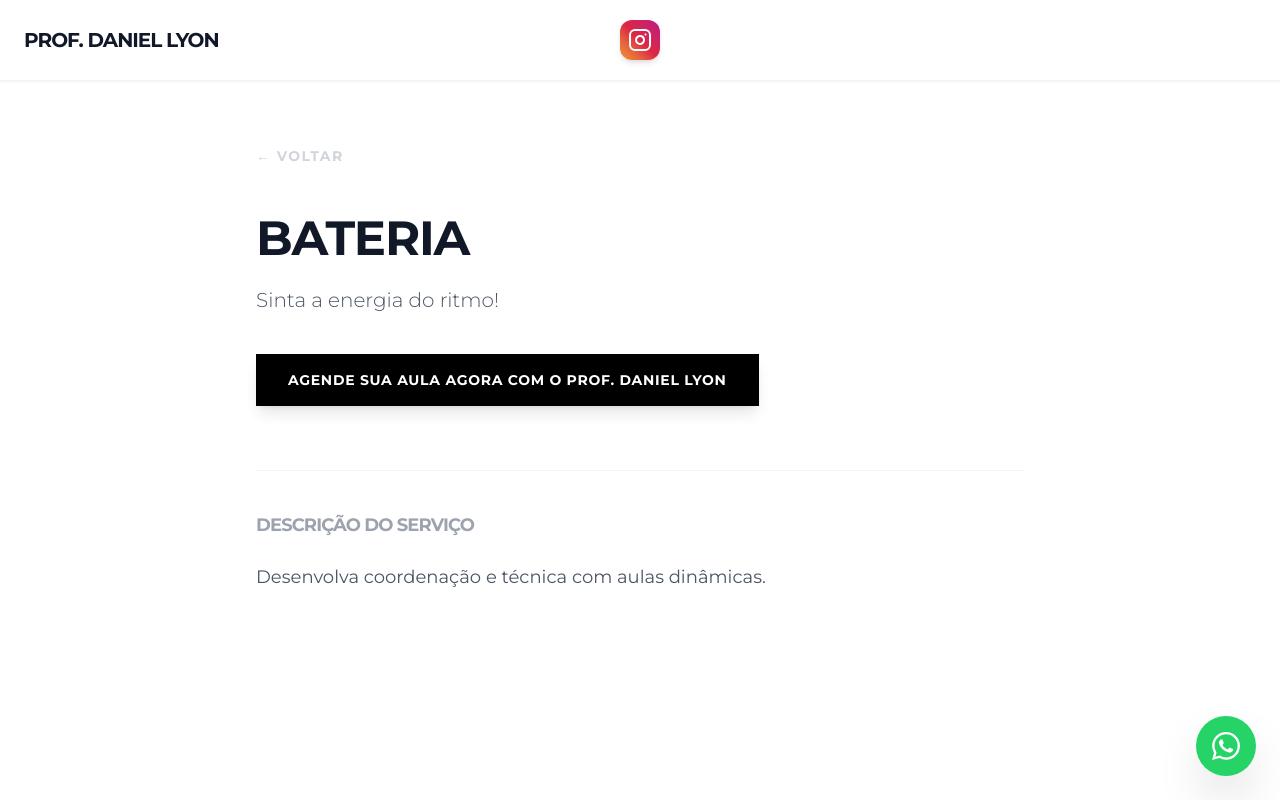
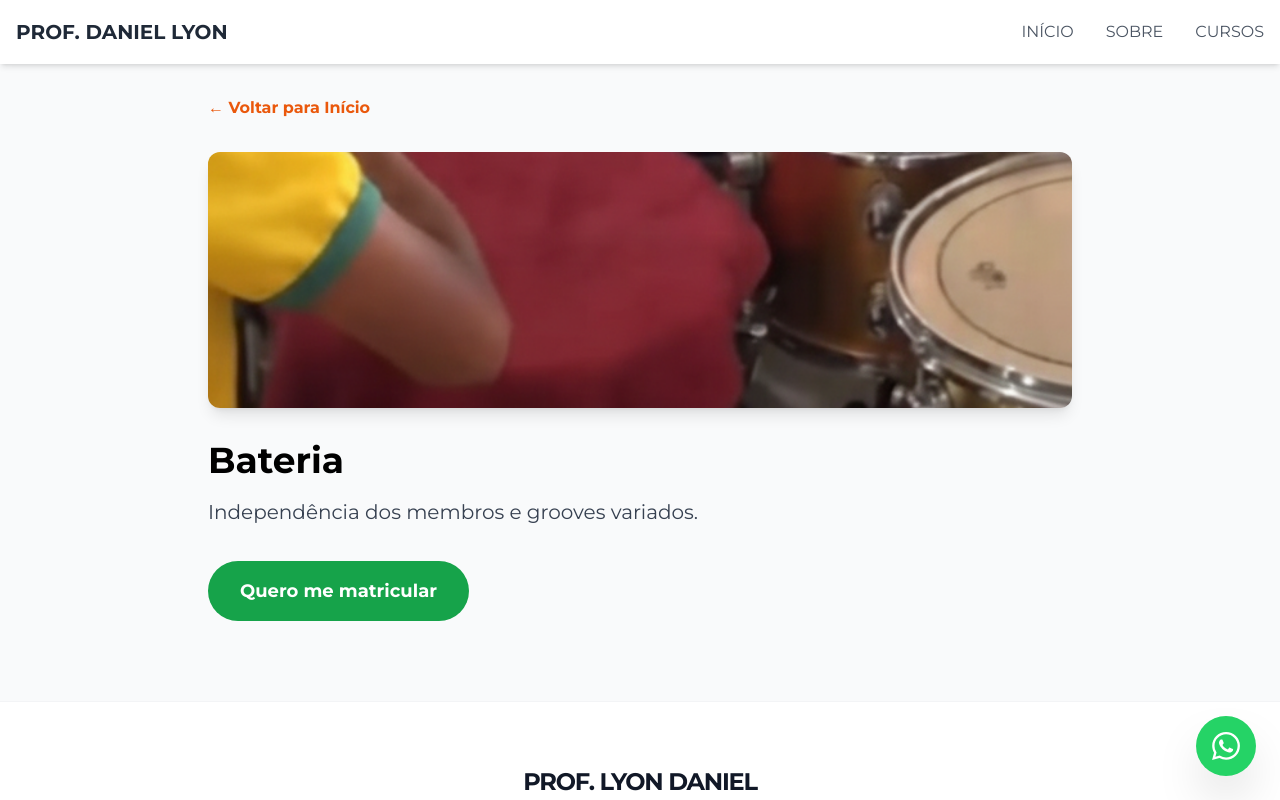
Before and after one commit to lyondanieldevops/Projetos-Danie, a React (Vite) app: page /#/curso/bateria in a window 1280 px wide. Shown: the top 800 px of the page. Built offline with nearby package versions, Linux system fonts and the light colour scheme.

Commit message:
Sincronizando estrutura completa do site

```diff
--- a/src/components/App.jsx
+++ b/src/components/App.jsx
@@ -1,106 +1,61 @@
 import React from 'react';
-import { Routes, Route, Link } from 'react-router-dom';
+import { Routes, Route } from 'react-router-dom';
+import Navbar from './Navbar';
+import Footer from './Footer';
+import ImageSlider from './ImageSlider';
+import PaginaCurso from './PaginaCurso';
+import WhatsAppButton from './WhatsAppButton';
+import ScrollToTop from './ScrollToTop';
+import './App.css';
 
-// Componentes
-import Navbar from './Navbar';
-import ImageSlider from './ImageSlider';
-import Footer from './Footer';
-import WhatsAppButton from './WhatsAppButton';
-import PaginaCurso from './PaginaCurso';
-import ScrollToTop from './ScrollToTop';
-
-// Importação das fotos [cite: 2026-01-01]
 import imgViolao from '../assets/violao.png';
 import imgPiano from '../assets/piano.png';
+import imgBateria from '../assets/bateria.png';
 import imgTeclado from '../assets/teclado.png';
-import imgBateria from '../assets/bateria.png';
-import sobremim from '../assets/sobre.mim.png';
 
-function App() {
 const cursos = [
-    {
-      id: 'violao',
-      title: 'Violão',
-      image: imgViolao,
-      slogan: 'Sinta a vibração das cordas!',
-      desc: 'Aulas personalizadas para dominar o violão com técnica e fluidez.'
-    },
-    {
-      id: 'piano',
-      title: 'Piano',
-      image: imgPiano,
-      slogan: 'A elegância das teclas ao seu alcance.',
-      desc: 'Descubra a sensibilidade do piano através de um método exclusivo.'
-    },
-    {
-      id: 'teclado',
-      title: 'Teclado',
-      image: imgTeclado,
-      slogan: 'A versatilidade sonora em suas mãos.',
-      desc: 'Domine as teclas e a teoria musical de forma prática.'
-    },
-    {
-      id: 'bateria',
-      title: 'Bateria',
-      image: imgBateria,
-      slogan: 'Sinta a energia do ritmo!',
-      desc: 'Desenvolva coordenação e técnica com aulas dinâmicas.'
-    },
+  { id: 'violao', nome: 'Violão', imagem: imgViolao, descricao: 'Aulas personalizadas de violão popular e erudito.' },
+  { id: 'piano', nome: 'Piano', imagem: imgPiano, descricao: 'Aprenda piano do zero com metodologia prática.' },
+  { id: 'bateria', nome: 'Bateria', imagem: imgBateria, descricao: 'Ritmo e técnica para dominar as baquetas.' },
+  { id: 'teclado', nome: 'Teclado', imagem: imgTeclado, descricao: 'Teoria e prática aplicada ao teclado musical.' }
 ];
 
-  const Home = () => (
-    <div className="bg-white">
+function Home() {
+  return (
+    <div className="pt-16">
       <ImageSlider />
-
-      <section id="aulas" className="py-24 bg-white">
-        <div className="container mx-auto px-6 text-center">
-          <h2 className="text-4xl font-black mb-20 uppercase tracking-tighter text-gray-900">Nossos Cursos</h2>
-          <div className="grid grid-cols-1 sm:grid-cols-2 lg:grid-cols-4 gap-8">
+      <section id="cursos" className="py-20 bg-white">
+        <div className="max-w-7xl mx-auto px-4">
+          <h2 className="text-4xl font-bold text-center mb-12">Nossos Cursos</h2>
+          <div className="grid md:grid-cols-2 lg:grid-cols-4 gap-8">
             {cursos.map((curso) => (
-              <Link to={`/curso/${curso.id}`} key={curso.id} className="group">
-                <div className="overflow-hidden rounded-[40px] shadow-2xl mb-6 bg-gray-100 aspect-[3/4] relative">
-                  <img
-                    src={curso.image}
-                    alt={curso.title}
-                    className="w-full h-full object-cover group-hover:scale-110 transition-all duration-700"
-                  />
-                  <div className="absolute inset-0 bg-gradient-to-t from-black/80 via-transparent to-transparent flex items-end p-8">
-                    <h3 className="text-2xl font-bold text-white uppercase tracking-tighter">{curso.title}</h3>
+              <div key={curso.id} className="bg-gray-50 rounded-xl overflow-hidden shadow-lg hover:shadow-2xl transition-shadow">
+                <img src={curso.imagem} alt={curso.nome} className="w-full h-48 object-cover" />
+                <div className="p-6">
+                  <h3 className="text-2xl font-semibold mb-2">{curso.nome}</h3>
+                  <p className="text-gray-600 mb-4">{curso.descricao}</p>
+                  <a href={`#/curso/${curso.id}`} className="block text-center bg-orange-600 text-white py-2 rounded-lg hover:bg-orange-700 transition-colors">
+                    Saiba Mais
+                  </a>
                 </div>
               </div>
-              </Link>
             ))}
-          </div>
-        </div>
-      </section>
-
-      <section id="sobre" className="py-24 bg-gray-50">
-        <div className="max-w-6xl mx-auto px-6 flex flex-col md:flex-row items-center gap-16">
-          <div className="md:w-1/2">
-            <img src={sobremim} alt="Prof. Daniel Lyon" className="rounded-[50px] shadow-2xl w-full" />
-          </div>
-          <div className="md:w-1/2 text-left">
-            <h2 className="text-sm font-black uppercase tracking-[0.4em] text-orange-500 mb-4">Sobre Mim</h2>
-            <h3 className="text-4xl font-bold text-gray-900 mb-8 tracking-tighter">Ensino musical com o Prof. Daniel Lyon</h3>
-            <p className="text-gray-500 text-xl leading-relaxed font-light">
-              Acredito que a música deve ser acessível e prazerosa. Cada aula é desenhada exclusivamente para o seu objetivo e ritmo em Brasília.
-            </p>
           </div>
         </div>
       </section>
     </div>
   );
+}
 
+function App() {
   return (
-    <div className="min-h-screen flex flex-col">
+    <div className="min-h-screen bg-gray-50">
       <ScrollToTop />
       <Navbar />
-      <main className="flex-grow pt-20">
       <Routes>
         <Route path="/" element={<Home />} />
-          <Route path="/curso/:id" element={<PaginaCurso cursos={cursos} />} />
+        <Route path="/curso/:id" element={<PaginaCurso />} />
       </Routes>
-      </main>
       <Footer />
       <WhatsAppButton />
     </div>
--- a/src/components/Navbar.jsx
+++ b/src/components/Navbar.jsx
@@ -1,72 +1,19 @@
 import React from 'react';
-import { useNavigate } from 'react-router-dom';
-import { Instagram } from 'lucide-react';
 
 const Navbar = () => {
-  const navigate = useNavigate();
-
-  const handleGoHome = () => {
-    navigate('/');
-    window.scrollTo({ top: 0, behavior: 'smooth' });
-  };
-
-  const handleScroll = (id) => {
-    navigate('/');
-    setTimeout(() => {
-      const element = document.getElementById(id);
-      if (element) {
-        element.scrollIntoView({ behavior: 'smooth' });
-      }
-    }, 100);
-  };
-
   return (
-    <nav className="fixed top-0 left-0 w-full bg-white z-50 border-b border-gray-100 shadow-sm">
-      <div className="max-w-7xl mx-auto px-6 h-20 flex justify-between items-center relative">
-        {/* Logo */}
-        <div
-          onClick={handleGoHome}
-          className="text-xl font-black text-gray-900 tracking-tighter uppercase cursor-pointer"
-        >
-          Prof. Daniel Lyon
+    <nav className="fixed top-0 w-full bg-white shadow-md z-50">
+      <div className="max-w-7xl mx-auto px-4 h-16 flex items-center justify-between">
+        <div className="font-bold text-xl text-gray-800">
+          <a href="#/">PROF. DANIEL LYON</a>
         </div>
-
-        {/* Instagram Centralizado com seu link oficial */}
-        <div className="absolute left-1/2 transform -translate-x-1/2">
-          <a
-            href="https://www.instagram.com/daniel.lesson_?igsh=dGEyZmRkcmNlZzQ="
-            target="_blank"
-            rel="noopener noreferrer"
-            className="p-2 rounded-xl transition-all duration-300 hover:scale-110 flex items-center justify-center shadow-md"
-            style={{
-              background: 'linear-gradient(45deg, #f09433 0%, #e6683c 25%, #dc2743 50%, #cc2366 75%, #bc1888 100%)',
-              color: 'white'
-            }}
-          >
-            <Instagram size={24} />
-          </a>
+        <div className="hidden md:flex space-x-8 text-gray-600 font-medium">
+          <a href="#/" className="hover:text-orange-600">INÍCIO</a>
+          <a href="#/sobre" className="hover:text-orange-600">SOBRE</a>
+          <a href="#/cursos" className="hover:text-orange-600">CURSOS</a>
         </div>
-
-        {/* Links de navegação */}
-        <div className="hidden md:flex items-center space-x-8">
-          <button
-            onClick={handleGoHome}
-            className="text-xs font-bold text-gray-400 hover:text-black uppercase tracking-widest"
-          >
-            Início
-          </button>
-          <button
-            onClick={() => handleScroll('sobre')}
-            className="text-xs font-bold text-gray-400 hover:text-black uppercase tracking-widest"
-          >
-            Sobre
-          </button>
-          <button
-            onClick={() => handleScroll('aulas')}
-            className="text-xs font-bold text-gray-400 hover:text-black uppercase tracking-widest"
-          >
-            Cursos
-          </button>
+        <div className="md:hidden text-gray-600">
+          {/* Menu Mobile aqui se desejar futuramente */}
         </div>
       </div>
     </nav>
--- a/src/components/PaginaCurso.jsx
+++ b/src/components/PaginaCurso.jsx
@@ -1,44 +1,34 @@
 import React from 'react';
-import { useParams, useNavigate } from 'react-router-dom';
+import { useParams, Link } from 'react-router-dom';
 
-const PaginaCurso = ({ cursos }) => {
+import imgViolao from '../assets/violao.png';
+import imgPiano from '../assets/piano.png';
+import imgBateria from '../assets/bateria.png';
+import imgTeclado from '../assets/teclado.png';
+
+const dadosCursos = {
+  violao: { nome: 'Violão', imagem: imgViolao, detalhes: 'Técnicas de dedilhado, acordes e leitura de partitura.' },
+  piano: { nome: 'Piano', imagem: imgPiano, detalhes: 'Desenvolvimento de agilidade e expressividade melódica.' },
+  bateria: { nome: 'Bateria', imagem: imgBateria, detalhes: 'Independência dos membros e grooves variados.' },
+  teclado: { nome: 'Teclado', imagem: imgTeclado, detalhes: 'Harmonia moderna e timbragem para bandas.' }
+};
+
+const PaginaCurso = () => {
   const { id } = useParams();
-  const navigate = useNavigate();
-  const curso = cursos.find(c => c.id === id);
+  const curso = dadosCursos[id];
 
-  if (!curso) return <div className="py-20 text-center uppercase tracking-widest font-bold">Curso não encontrado.</div>;
+  if (!curso) return <div className="pt-24 text-center">Curso não encontrado.</div>;
 
   return (
-    <div className="min-h-screen bg-white py-16 px-6">
-      <div className="max-w-3xl mx-auto text-left">
-        <button onClick={() => navigate('/')} className="mb-12 text-gray-300 hover:text-black transition-colors text-sm uppercase font-bold tracking-widest">
-          ← Voltar
-        </button>
-
-        <h1 className="text-5xl font-bold text-gray-900 mb-6 tracking-tight uppercase">
-          {curso.title}
-        </h1>
-
-        <p className="text-xl text-gray-600 mb-10 font-light">
-          {curso.slogan}
-        </p>
-
-        <a
-          href="https://wa.me/5561981976241"
-          target="_blank"
-          rel="noopener noreferrer"
-          className="inline-block bg-black text-white px-8 py-4 text-sm font-bold uppercase tracking-wider hover:bg-orange-600 transition-all shadow-lg"
-        >
-          Agende sua aula agora com o Prof. Daniel Lyon
-        </a>
-
-        <div className="border-t border-gray-100 mt-16 pt-10">
-          <h2 className="text-lg font-bold uppercase mb-6 tracking-tighter text-gray-400">Descrição do serviço</h2>
-          <p className="text-gray-600 text-lg leading-relaxed">
-            {curso.desc}
-          </p>
-        </div>
-      </div>
+    <div className="pt-24 pb-20 px-4 max-w-4xl mx-auto">
+      <Link to="/" className="text-orange-600 font-bold mb-8 inline-block">← Voltar para Início</Link>
+      <img src={curso.imagem} alt={curso.nome} className="w-full h-64 object-cover rounded-xl mb-8 shadow-lg" />
+      <h1 className="text-4xl font-bold mb-4">{curso.nome}</h1>
+      <p className="text-xl text-gray-700 leading-relaxed mb-8">{curso.detalhes}</p>
+      <a href="https://wa.me/5511999999999" target="_blank" rel="noopener noreferrer"
+         className="inline-block bg-green-600 text-white px-8 py-4 rounded-full font-bold text-lg hover:bg-green-700 transition-colors">
+        Quero me matricular
+      </a>
     </div>
   );
 };
--- a/vite.config.js
+++ b/vite.config.js
@@ -1,8 +1,9 @@
 import { defineConfig } from 'vite'
 import react from '@vitejs/plugin-react'
 
-// https://vite.dev/config/
+// https://vitejs.dev/config/
 export default defineConfig({
   plugins: [react()],
-  base: "/site.daniel.lesson/", // Mantendo o caminho base conforme o terminal mostra nas fotos
+  // Ajustado para o nome do seu repositório atual
+  base: "/Site-Musical-Oficial/",
 })
```
Also changed, not shown: package.json (+20 -8 lines), src/main.jsx (+10 -8 lines), 1 other file (tests, documents, lock files or other folders). Lines whose indentation alone changed are shown as unchanged.
